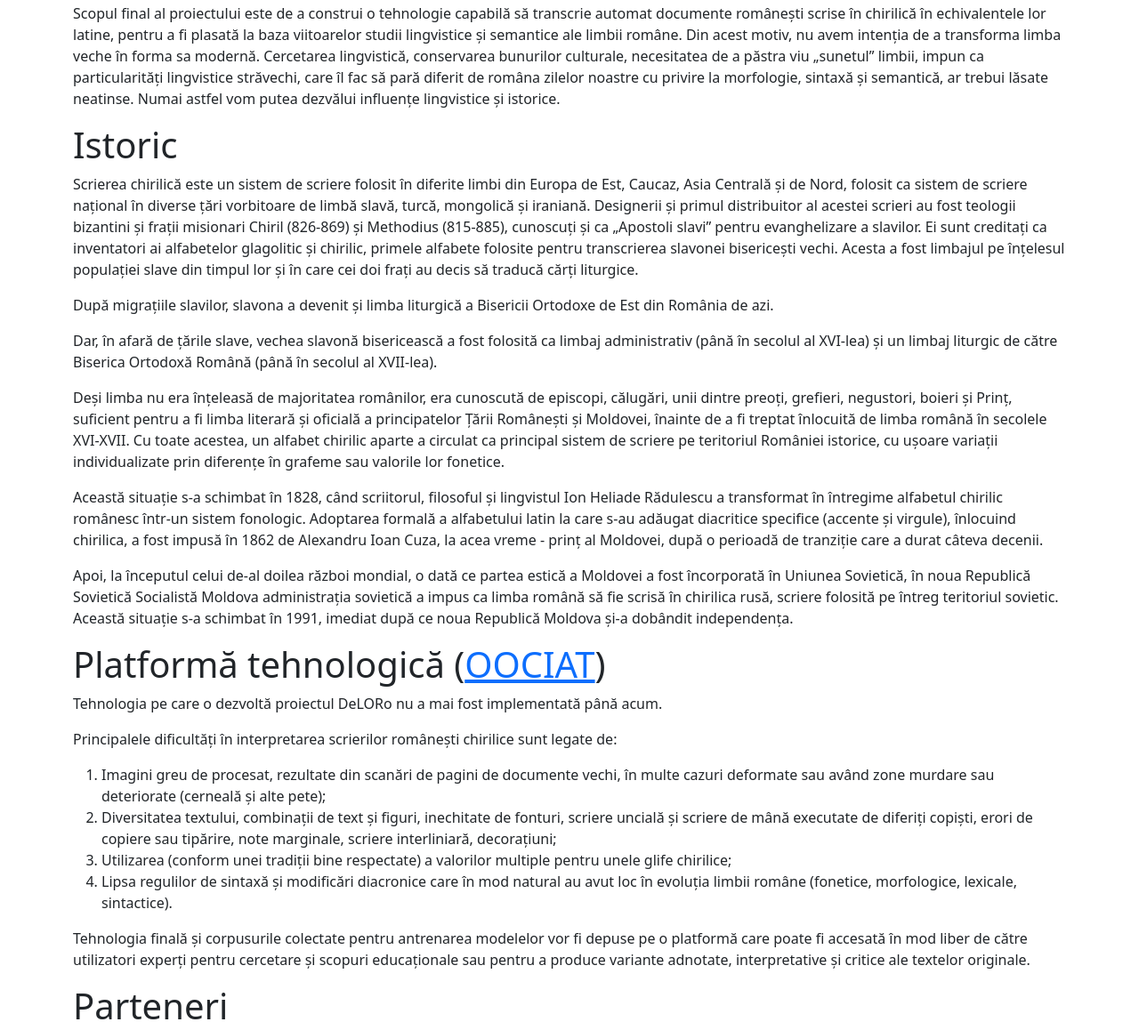
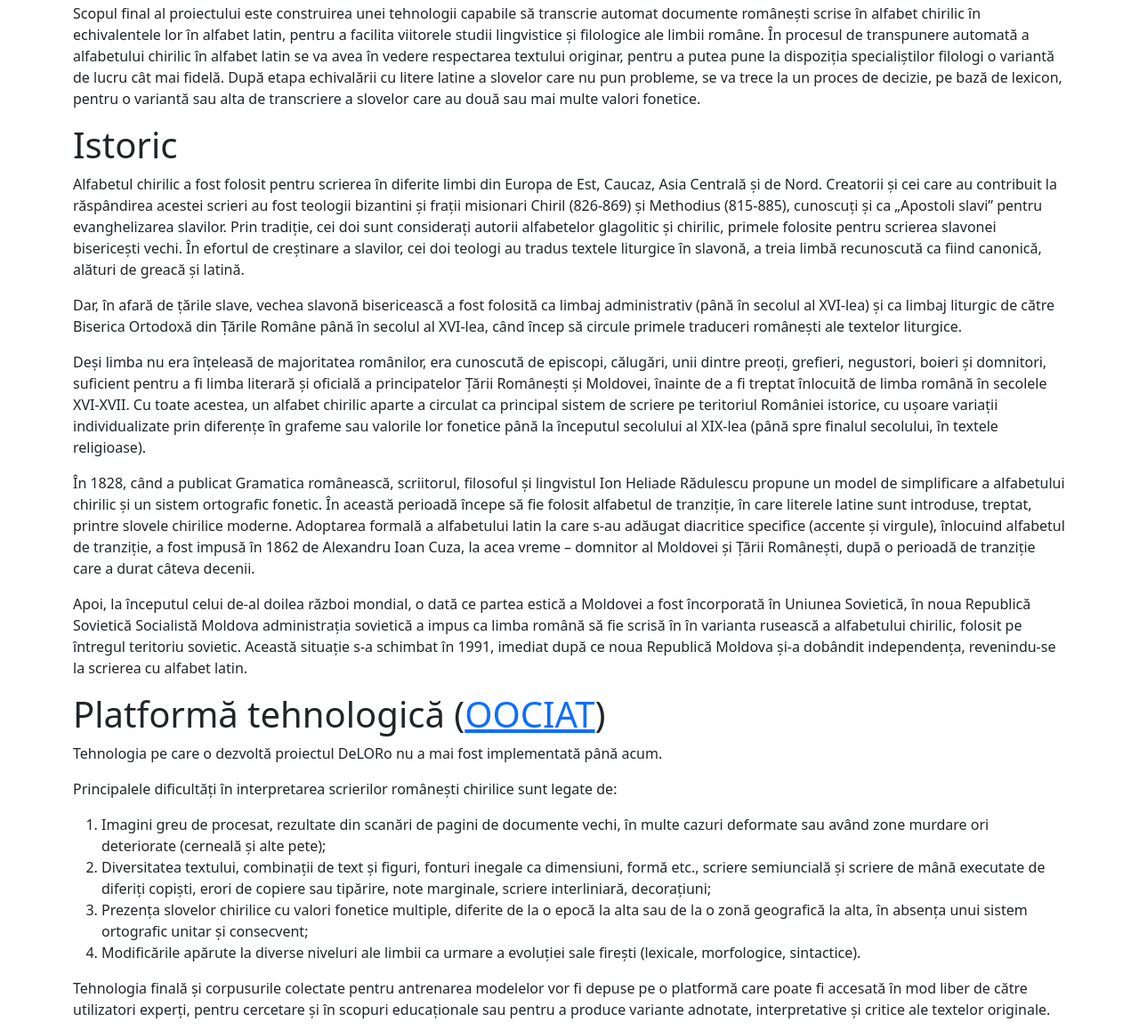
Before and after one commit to deloro-project/deloro-project.github.io, a plain HTML site: page index.html in a window 1280 px wide. Shown: the part 443-1601 px from the top of the page at 89% size. Drawn offline with Linux system fonts and the light colour scheme.

Commit message:
Updated site text

```diff
--- a/index.html
+++ b/index.html
@@ -155,26 +155,23 @@
 	  </tbody>
 	</table>
 	<h1 id="obiectiv">Obiectiv</h1>
-	<p>Scopul final al proiectului este de a construi o tehnologie capabilă să transcrie automat documente românești scrise în chirilică în echivalentele lor latine, pentru a fi plasată la baza viitoarelor studii lingvistice și semantice ale limbii române. Din acest motiv, nu avem intenția de a transforma limba veche în forma sa modernă. Cercetarea lingvistică, conservarea bunurilor culturale, necesitatea de a păstra viu „sunetul” limbii, impun ca particularități lingvistice străvechi, care îl fac să pară diferit de româna zilelor noastre cu privire la morfologie, sintaxă și semantică, ar trebui lăsate neatinse. Numai astfel vom putea dezvălui influențe lingvistice și istorice.
+	<p>Scopul final al proiectului este construirea unei tehnologii capabile să transcrie automat documente românești scrise în alfabet chirilic în echivalentele lor în alfabet latin, pentru a facilita viitorele studii lingvistice și filologice ale limbii române. În procesul de transpunere automată a alfabetului chirilic în alfabet latin se va avea în vedere respectarea textului originar, pentru a putea pune la dispoziția specialiștilor filologi o variantă de lucru cât mai fidelă. După etapa echivalării cu litere latine a slovelor care nu pun probleme, se va trece la un proces de decizie, pe bază de lexicon, pentru o variantă sau alta de transcriere a slovelor care au două sau mai multe valori fonetice.
 	</p>
 
 	<h1 id="istoric">Istoric</h1>
-	<p>Scrierea chirilică este un sistem de scriere folosit în diferite limbi din Europa de Est, Caucaz, Asia Centrală și de Nord, folosit ca sistem de scriere național în diverse țări vorbitoare de limbă slavă, turcă, mongolică și iraniană. Designerii și primul distribuitor al acestei scrieri au fost teologii bizantini și frații misionari Chiril (826-869) și Methodius (815-885), cunoscuți și ca „Apostoli slavi” pentru evanghelizare a slavilor. Ei sunt creditați ca inventatori ai alfabetelor glagolitic și chirilic, primele alfabete folosite pentru transcrierea slavonei bisericești vechi. Acesta a fost limbajul pe înțelesul populației slave din timpul lor și în care cei doi frați au decis să traducă cărți liturgice.
+	<p>Alfabetul chirilic a fost folosit pentru scrierea în diferite limbi din Europa de Est, Caucaz, Asia Centrală și de Nord. Creatorii și cei care au contribuit la răspândirea acestei scrieri au fost teologii bizantini și frații misionari Chiril (826-869) și Methodius (815-885), cunoscuți și ca „Apostoli slavi” pentru evanghelizarea slavilor. Prin tradiție, cei doi sunt considerați autorii alfabetelor glagolitic și chirilic, primele folosite pentru scrierea slavonei bisericești vechi. În efortul de creștinare a slavilor, cei doi teologi au tradus textele liturgice în slavonă, a treia limbă recunoscută ca fiind canonică, alături de greacă și latină.
 	</p>
 
-	<p>După migrațiile slavilor, slavona a devenit și limba liturgică a Bisericii Ortodoxe de Est din România de azi.
+	<p>Dar, în afară de țările slave, vechea slavonă bisericească a fost folosită ca limbaj administrativ (până în secolul al XVI-lea) și ca limbaj liturgic de către Biserica Ortodoxă din Țările Române până în secolul al XVI-lea, când încep să circule primele traduceri românești ale textelor liturgice.
 	</p>
 
-	<p>Dar, în afară de țările slave, vechea slavonă bisericească a fost folosită ca limbaj administrativ (până în secolul al XVI-lea) și un limbaj liturgic de către Biserica Ortodoxă Română (până în secolul al XVII-lea).
+	<p>Deși limba nu era înțeleasă de majoritatea românilor, era cunoscută de episcopi, călugări, unii dintre preoți, grefieri, negustori, boieri și domnitori, suficient pentru a fi limba literară și oficială a principatelor Țării Românești și Moldovei, înainte de a fi treptat înlocuită de limba română în secolele XVI-XVII. Cu toate acestea, un alfabet chirilic aparte a circulat ca principal sistem de scriere pe teritoriul României istorice, cu ușoare variații individualizate prin diferențe în grafeme sau valorile lor fonetice până la începutul secolului al XIX-lea (până spre finalul secolului,  în textele religioase).
 	</p>
 
-	<p>Deși limba nu era înțeleasă de majoritatea românilor, era cunoscută de episcopi, călugări, unii dintre preoți, grefieri, negustori, boieri și Prinț, suficient pentru a fi limba literară și oficială a principatelor Țării Românești și Moldovei, înainte de a fi treptat înlocuită de limba română în secolele XVI-XVII. Cu toate acestea, un alfabet chirilic aparte a circulat ca principal sistem de scriere pe teritoriul României istorice, cu ușoare variații individualizate prin diferențe în grafeme sau valorile lor fonetice.
+	<p>În 1828, când a publicat Gramatica românească, scriitorul, filosoful și lingvistul Ion Heliade Rădulescu propune un model de simplificare a alfabetului chirilic și un sistem ortografic fonetic. În această perioadă începe să fie folosit alfabetul de tranziție, în care literele latine sunt introduse, treptat, printre slovele chirilice moderne. Adoptarea formală a alfabetului latin la care s-au adăugat diacritice specifice (accente și virgule), înlocuind alfabetul de tranziție, a fost impusă în 1862 de Alexandru Ioan Cuza, la acea vreme – domnitor al Moldovei și Țării Românești, după o perioadă de tranziție care a durat câteva decenii.
 	</p>
 
-	<p>Această situație s-a schimbat în 1828, când scriitorul, filosoful și lingvistul Ion Heliade Rădulescu a transformat în întregime alfabetul chirilic românesc într-un sistem fonologic. Adoptarea formală a alfabetului latin la care s-au adăugat diacritice specifice (accente și virgule), înlocuind chirilica, a fost impusă în 1862 de Alexandru Ioan Cuza, la acea vreme - prinț al Moldovei, după o perioadă de tranziție care a durat câteva decenii.
-	</p>
-
-	<p>Apoi, la începutul celui de-al doilea război mondial, o dată ce partea estică a Moldovei a fost încorporată în Uniunea Sovietică, în noua Republică Sovietică Socialistă Moldova administrația sovietică a impus ca limba română să fie scrisă în chirilica rusă, scriere folosită pe întreg teritoriul sovietic. Această situație s-a schimbat în 1991, imediat după ce noua Republică Moldova și-a dobândit independenţa.
+	<p>Apoi, la începutul celui de-al doilea război mondial, o dată ce partea estică a Moldovei a fost încorporată în Uniunea Sovietică, în noua Republică Sovietică Socialistă Moldova administrația sovietică a impus ca limba română să fie scrisă în în varianta rusească a alfabetului chirilic, folosit pe întregul teritoriu sovietic. Această situație s-a schimbat în 1991, imediat după ce noua Republică Moldova și-a dobândit independenţa, revenindu-se la scrierea cu alfabet latin.
 	</p>
 
 	<h1 id="tehnologii">Platformă tehnologică (<a href="http://deloro.iit.academiaromana-is.ro/image-annotator/index.php" target="_blank">OOCIAT</a>)
@@ -184,17 +181,17 @@
 
 	<p>Principalele dificultăți în interpretarea scrierilor românești chirilice sunt legate de:
 	  <ol>
-	    <li>Imagini greu de procesat, rezultate din scanări de pagini de documente vechi, în multe cazuri deformate sau având zone murdare sau deteriorate (cerneală și alte pete);
+	    <li>Imagini greu de procesat, rezultate din scanări de pagini de documente vechi, în multe cazuri deformate sau având zone murdare ori deteriorate (cerneală și alte pete);
 	    </li>
-	    <li>Diversitatea textului, combinații de text și figuri, inechitate de fonturi, scriere uncială și scriere de mână executate de diferiți copiști, erori de copiere sau tipărire, note marginale, scriere interliniară, decorațiuni;
+	    <li>Diversitatea textului, combinații de text și figuri, fonturi inegale ca dimensiuni, formă etc., scriere semiuncială și scriere de mână executate de diferiți copiști, erori de copiere sau tipărire, note marginale, scriere interliniară, decorațiuni;
 	    </li>
-	    <li>Utilizarea (conform unei tradiții bine respectate) a valorilor multiple pentru unele glife chirilice;
+	    <li>Prezența slovelor chirilice cu valori fonetice multiple, diferite de la o epocă la alta sau de la o zonă geografică la alta, în absența unui sistem ortografic unitar și consecvent;
 	    </li>
-	    <li>Lipsa regulilor de sintaxă și modificări diacronice care în mod natural au avut loc în evoluția limbii române (fonetice, morfologice, lexicale, sintactice).
+	    <li>Modificările apărute la diverse niveluri ale limbii ca urmare a evoluției sale firești (lexicale, morfologice, sintactice).
 	    </li>
 	  </ol>
 	</p>
-	<p>Tehnologia finală și corpusurile colectate pentru antrenarea modelelor vor fi depuse pe o platformă care poate fi accesată în mod liber de către utilizatori experți pentru cercetare și scopuri educaționale sau pentru a produce variante adnotate, interpretative și critice ale textelor originale.
+	<p>Tehnologia finală și corpusurile colectate pentru antrenarea modelelor vor fi depuse pe o platformă care poate fi accesată în mod liber de către utilizatori experți, pentru cercetare și în scopuri educaționale sau pentru a produce variante adnotate, interpretative și critice ale textelor originale.
 	</p>
 	<h1 id="parteneri">Parteneri</h1>
 	<ul>
@@ -369,7 +366,7 @@
 		  </svg>
 		  <div class="card-body">
 		    <p class="card-text">
-		      Dr. Gabriela Haja (ARFI-Philippide), cercetător științific I.
+		      Dr. Gabriela Haja (ARFI-IFRI), cercetător științific I.
 		    </p>
 		  </div>
 		</div>
@@ -481,7 +478,7 @@
 		  </svg>
 		  <div class="card-body">
 		    <p class="card-text">
-		      Dr. Elena (Isabelle) Tamba (ARFI-Philippide), cercetător științific I.
+		      Dr. Elena (Isabelle) Tamba (ARFI-IFRI), cercetător științific I.
 		    </p>
 		  </div>
 		</div>
```
